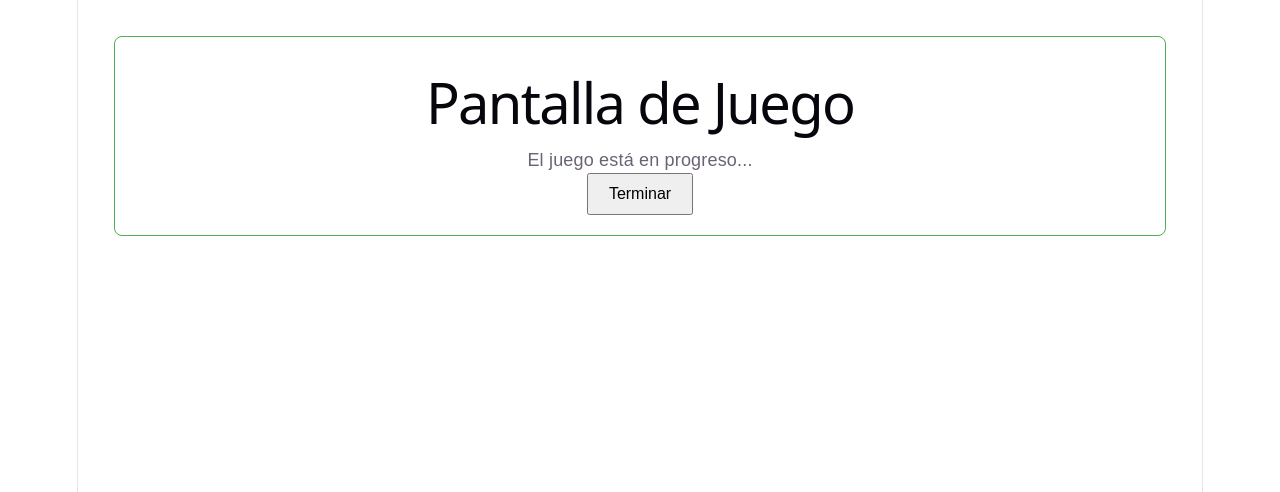
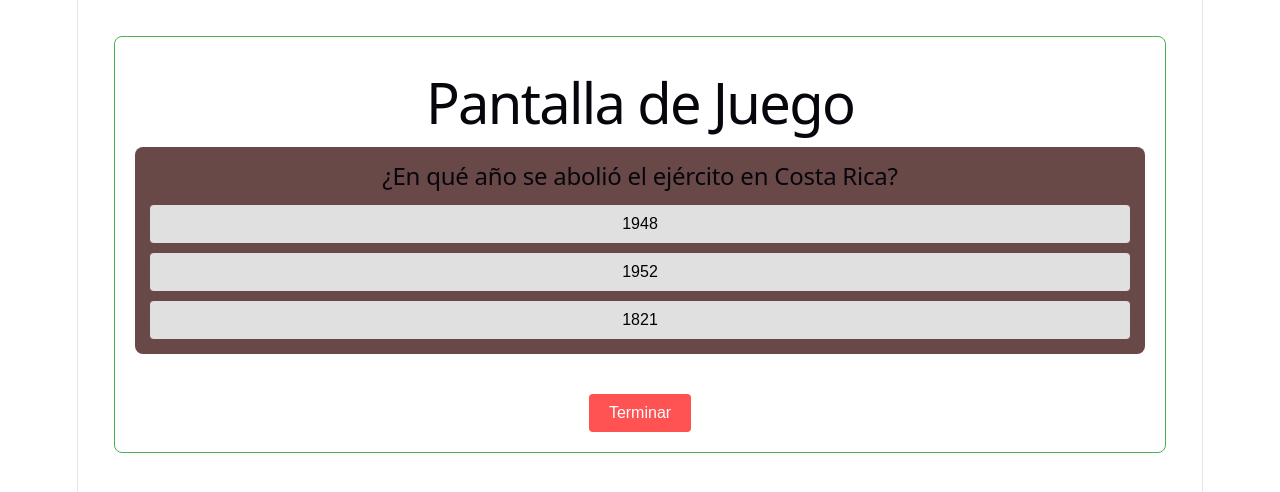
Before and after one commit to DannyOrtizMartinez/ProyectoPersonal-Multimedios, a Vue app: page / in a window 1280 px wide. Both pictures are taken after a click on the button "Jugar". Shown: the top 492 px of the page. Built offline with nearby package versions, Linux system fonts and the light colour scheme.

Commit message:
Carga dinámica de preguntas desde archivo JSON con fetch

```diff
--- /dev/null
+++ b/public/preguntas.json
@@ -0,0 +1,32 @@
+[
+  {
+    "id": 1,
+    "pregunta": "¿En qué año se abolió el ejército en Costa Rica?",
+    "opciones": ["1948", "1952", "1821"],
+    "respuesta_correcta": "1948"
+  },
+  {
+    "id": 2,
+    "pregunta": "¿Cuál es la flor nacional de Costa Rica?",
+    "opciones": ["La Orquídea", "La Guaria Morada", "La Hortensia"],
+    "respuesta_correcta": "La Guaria Morada"
+  },
+  {
+    "id": 3,
+    "pregunta": "¿Qué figura histórica es recordada por su sacrificio en la Batalla de Rivas en 1856?",
+    "opciones": ["José Figueres Ferrer", "Juan Santamaría", "Braulio Carrillo"],
+    "respuesta_correcta": "Juan Santamaría"
+  },
+  {
+    "id": 4,
+    "pregunta": "¿Cuál es el ave nacional de Costa Rica?",
+    "opciones": ["El Tucán", "El Yigüirro", "La Lapa Roja"],
+    "respuesta_correcta": "El Yigüirro"
+  },
+  {
+    "id": 5,
+    "pregunta": "¿Qué importante celebración ocurre el 25 de julio en Costa Rica?",
+    "opciones": ["La Independencia", "La Anexión del Partido de Nicoya", "Día de la Batalla de Rivas"],
+    "respuesta_correcta": "La Anexión del Partido de Nicoya"
+  }
+]
--- a/src/components/GameScreen.vue
+++ b/src/components/GameScreen.vue
@@ -1,12 +1,46 @@
 <script setup>
+import { ref, onMounted } from 'vue'
+
 const emit = defineEmits(['cambiar-pantalla'])
+
+const listaPreguntas = ref([])
+
+const cargarPreguntas = async () => {
+  try {
+    const respuesta = await fetch('/preguntas.json')
+    const datos = await respuesta.json()
+    listaPreguntas.value = datos
+  } catch (error) {
+    console.error('Error al cargar las preguntas:', error)
+  }
+}
+
+onMounted(() => {
+  cargarPreguntas()
+})
 </script>
 
 <template>
   <div class="screen">
     <h1>Pantalla de Juego</h1>
-    <p>El juego está en progreso...</p>
-    <button @click="emit('cambiar-pantalla', 'result')">Terminar</button>
+
+    <div v-if="listaPreguntas.length > 0" class="pregunta-container">
+      <h2>{{ listaPreguntas[0].pregunta }}</h2>
+      <div class="opciones">
+        <button
+          v-for="(opcion, index) in listaPreguntas[0].opciones"
+          :key="index"
+          class="btn-opcion"
+        >
+          {{ opcion }}
+        </button>
+      </div>
+    </div>
+    <div v-else>
+      <p>Cargando preguntas...</p>
+    </div>
+
+    <button class="btn-terminar" @click="emit('cambiar-pantalla', 'result')">Terminar</button>
   </div>
 </template>
 
@@ -16,9 +50,40 @@ const emit = defineEmits(['cambiar-pantalla'])
   border: 1px solid #4caf50;
   border-radius: 8px;
 }
-button {
+.pregunta-container {
+  margin: 20px 0;
+  padding: 15px;
+  background-color: #694848ff;
+  border-radius: 8px;
+  color: #f3efefff;
+}
+.opciones {
+  display: flex;
+  flex-direction: column;
+  gap: 10px;
+  margin-top: 15px;
+}
+.btn-opcion {
+  padding: 10px;
+  font-size: 16px;
+  cursor: pointer;
+  background-color: #e0e0e0;
+  border: none;
+  border-radius: 4px;
+  transition: background-color 0.2s;
+  color: #000000ff;
+}
+.btn-opcion:hover {
+  background-color: #d0d0d0;
+}
+.btn-terminar {
+  margin-top: 20px;
   padding: 10px 20px;
   font-size: 16px;
   cursor: pointer;
+  background-color: #ff5252;
+  color: white;
+  border: none;
+  border-radius: 4px;
 }
 </style>
```
